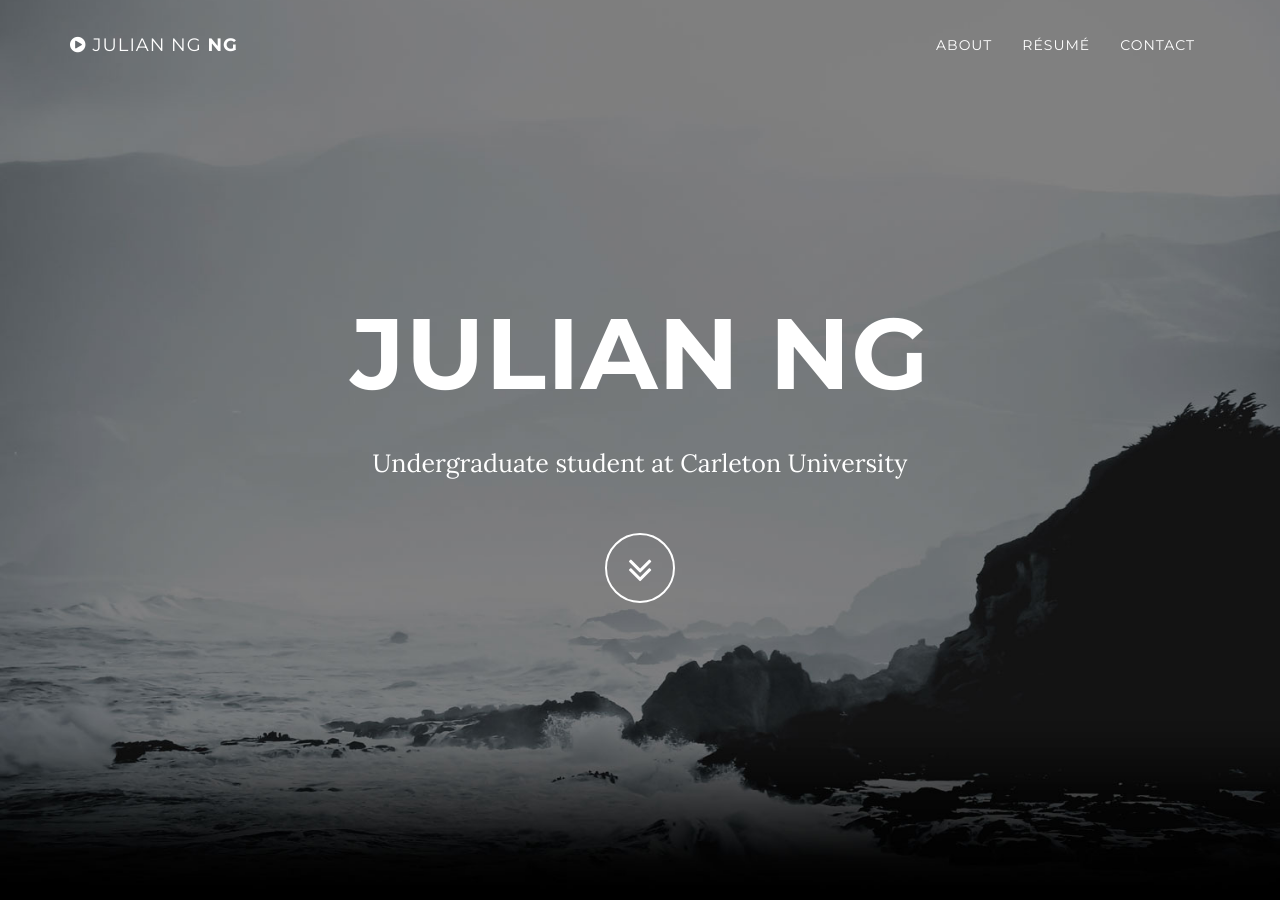
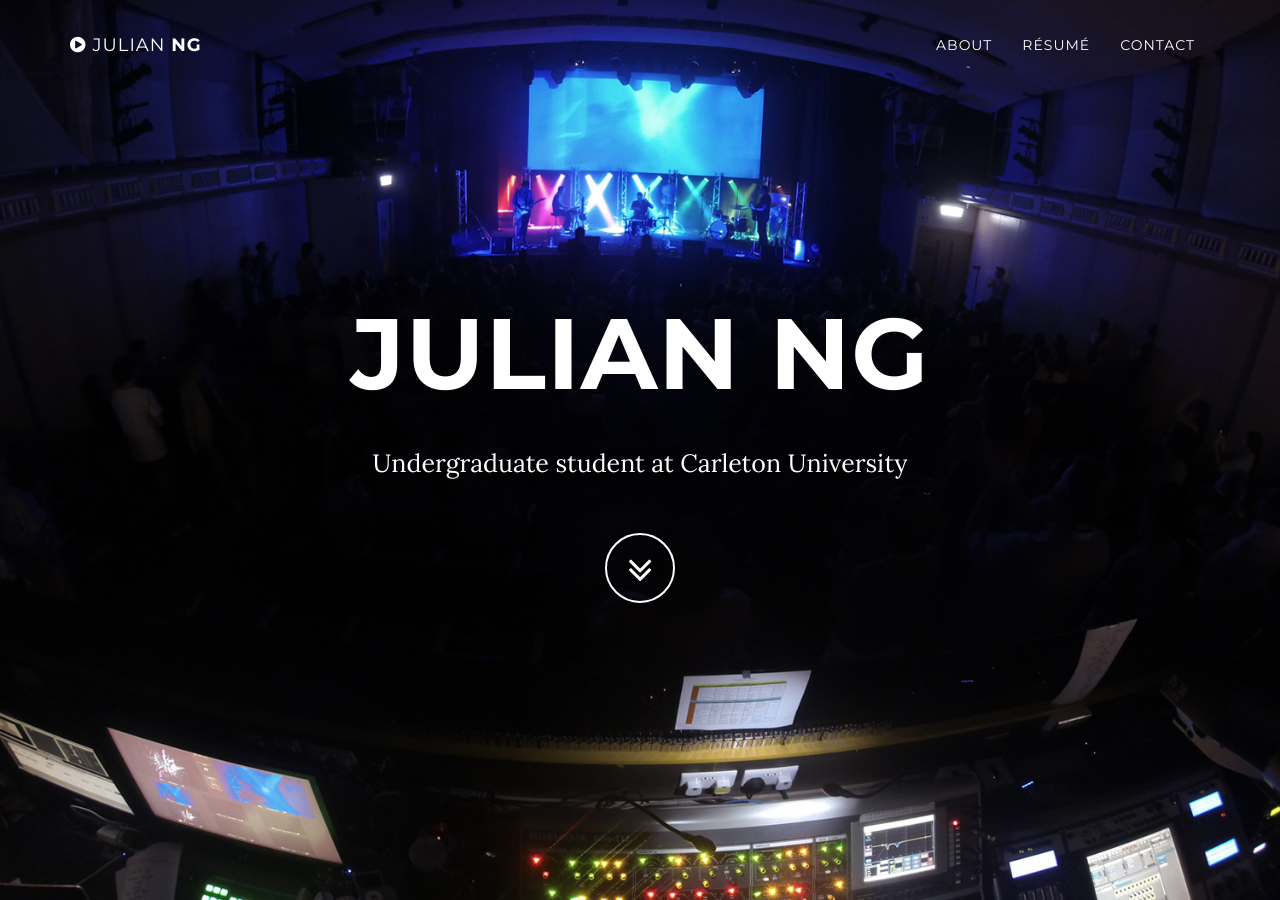
Before and after one commit to ngjuliann/ngjuliann.github.io, a Jekyll site: the page built from index.html, in a window 1280 px wide and 900 px high. Built offline with Jekyll 4.4.1, drawn with Linux system fonts in a browser that asks for light colours.

Commit message:
Update Phoyo

```diff
--- a/_includes/nav.html
+++ b/_includes/nav.html
@@ -6,7 +6,7 @@
                     <i class="fa fa-bars"></i>
                 </button>
                 <a class="navbar-brand page-scroll" href="#page-top">
-                    <i class="fa fa-play-circle"></i>  <span class="light">Julian Ng </span> Ng
+                    <i class="fa fa-play-circle"></i>  <span class="light">Julian </span> Ng
                 </a>
             </div>
 
```
Also changed, not shown: img/intro-bg.jpg, img/intro-bgold.jpg (added).
